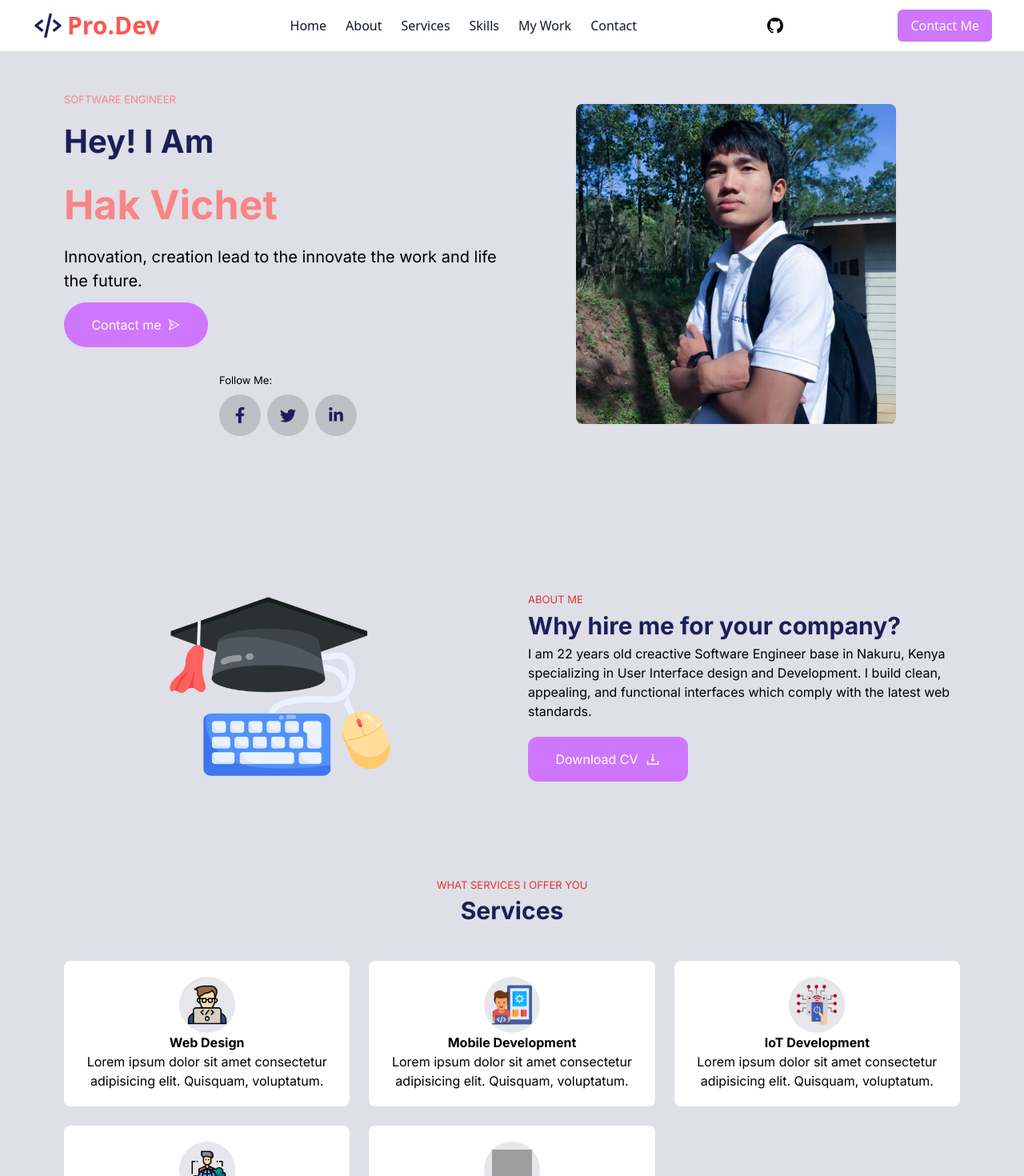
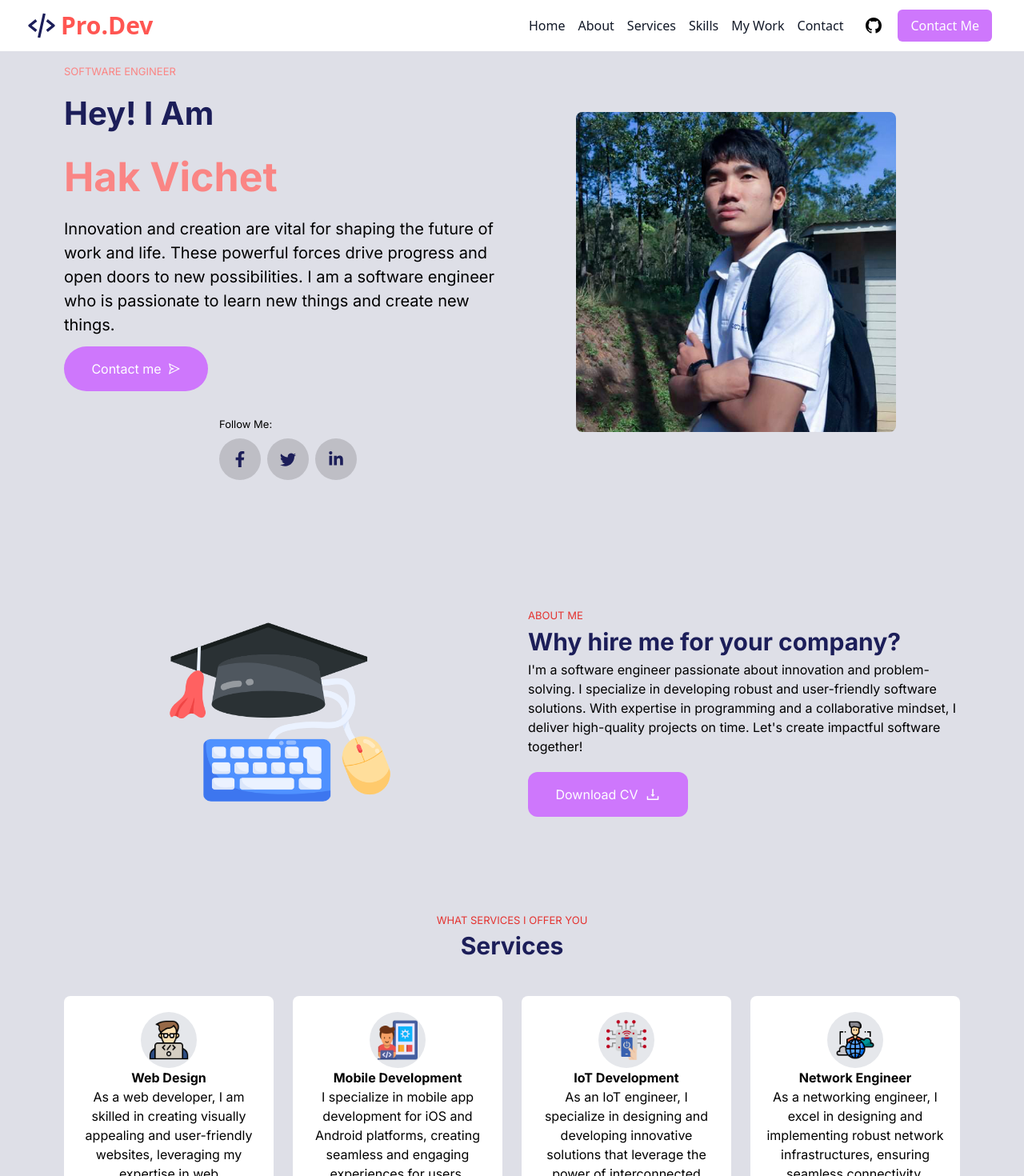
Before and after one commit to Hak-Vichet/final-porfolio, a Next.js app: page / in a window 1280 px wide. Shown: the top 1470 px of the page at 80% size. Built offline with nearby package versions, Linux system fonts and the light colour scheme; grey boxes are pictures that could not be loaded.

Commit message:
push code

```diff
--- a/app/components/AboutMe.tsx
+++ b/app/components/AboutMe.tsx
@@ -6,8 +6,8 @@ import { AiOutlineDownload } from "react-icons/ai";
 export default function AboutMe() {
   return (
     <>
-      <div className="w-full h-auto mt-20">
-        <div className="flex lg:flex-row md:flex-col sm:flex-col md:items-center justify-between md:gap-10">
+      <section id="about" className="w-full h-auto mt-20">
+        <div className="flex lg:flex-row md:flex-col flex-col md:items-center sm:items-center sm:gap-10 justify-between md:gap-10">
           <div className="flex w-1/2 h-full items-center justify-center">
             <div className="flex h-[200px] items-center justify-center">
               <img
@@ -18,27 +18,33 @@ export default function AboutMe() {
             </div>
           </div>
           <div className="w-1/2">
-            <div className='flex flex-col gap-5'>
-              <div className=''>
-                <p className='red-text'>ABOUT ME</p>
-                <h1 className='title'>Why hire me for your company?</h1>
-                <p className=''>
-                  I am 22 years old creactive Software Engineer base in Nakuru,
-                  Kenya specializing in User Interface design and Development. I
-                  build clean, appealing, and functional interfaces which comply
-                  with the latest web standards.
+            <div className="flex flex-col gap-5">
+              <div className="">
+                <p className="red-text">ABOUT ME</p>
+                <h1 className="title">Why hire me for your company?</h1>
+                <p className="">
+                  I'm a software engineer passionate about innovation and
+                  problem-solving. I specialize in developing robust and
+                  user-friendly software solutions. With expertise in
+                  programming and a collaborative mindset, I deliver
+                  high-quality projects on time. Let's create impactful software
+                  together!
                 </p>
               </div>
               <div className="w-[200px]">
-                <div className="flex flex-row gap-2 items-center justify-center bg-[#ce77fc] hover:bg-[#fa8584] text-white rounded-xl px-4 py-4 cursor-pointer">
+                <a
+                  href="/hakvichet-cv.pdf"
+                  className="flex flex-row gap-2 items-center justify-center bg-[#ce77fc] hover:bg-[#fa8584] text-white rounded-xl px-4 py-4 cursor-pointer"
+                  download
+                >
                   <p>Download CV</p>
                   <AiOutlineDownload size={20} />
-                </div>
+                </a>
               </div>
             </div>
           </div>
         </div>
-      </div>
+      </section>
     </>
   );
 }
--- a/app/components/ContactMe.tsx
+++ b/app/components/ContactMe.tsx
@@ -4,12 +4,12 @@ import { LuPhone } from "react-icons/lu";
 export default function ContactMe() {
   return (
     <>
-      <div className="w-full h-auto mt-20 mb-10">
+      <section id="contact" className="w-full h-auto mt-20 mb-20">
         <div className="flex flex-col items-center">
           <p className='red-text'>I want to hear from you</p>
           <h1 className="title">Contact Me</h1>
         </div>
-        <div className="flex flex-row h-full mt-10">
+        <div className="flex lg:flex-row md:flex-col flex-col md:items-center sm:items-center sm:gap-10 justify-between md:gap-10 mt-10">
           <div className="w-1/2">
             <div className="grid grid-cols-1 md:grid-cols-2 lg:grid-cols-2 gap-4">
               <div className="flex flex-row gap-2 items-center justify-center">
@@ -76,7 +76,7 @@ export default function ContactMe() {
             </div>
           </div>
         </div>
-      </div>
+      </section>
     </>
   );
 }
--- a/app/components/Hero.tsx
+++ b/app/components/Hero.tsx
@@ -9,8 +9,8 @@ import { FaLinkedinIn } from "react-icons/fa";
 export default function Hero() {
   return (
     <>
-      <div className="w-full h-auto">
-        <div className="flex flex-row lg:flex-row md:flex-col md:items-center sm:flex-col sm:items-center h-full py-20">
+      <section id="home" className="w-full h-screen sm:h-auto">
+        <div className="flex flex-col lg:flex-row md:flex-col md:items-center sm:items-center py-20">
           <div className="w-1/2 flex flex-col justify-center items-center">
             <div className="flex flex-col gap-3">
               <h1 className="text-[13px] text-[#fa8584]">SOFTWARE ENGINEER</h1>
@@ -21,8 +21,10 @@ export default function Hero() {
                 Hak Vichet
               </h2>
               <p className="text-[20px]">
-                Innovation, creation lead to the innovate the work and life the
-                future.
+                Innovation and creation are vital for shaping the future of work
+                and life. These powerful forces drive progress and open doors to
+                new possibilities. I am a software engineer who is passionate to
+                learn new things and create new things.
               </p>
               <div className="w-[180px]">
                 <div className="flex flex-row gap-2 items-center justify-center bg-[#ce77fc] hover:bg-[#fa8584] text-white rounded-full px-4 py-4 cursor-pointer">
@@ -35,19 +37,19 @@ export default function Hero() {
               <p className="text-[13px]">Follow Me:</p>
               <div className="flex flex-row gap-2">
                 <Link
-                  href="facebook.com"
+                  href="https://www.facebook.com/"
                   className=" bg-[#bebec5] p-4 rounded-full"
                 >
                   <FaFacebookF size={20} color="#1c1e59" className="" />
                 </Link>
                 <Link
-                  href="facebook.com"
+                  href=""
                   className=" bg-[#bebec5] p-4 rounded-full"
                 >
                   <BsTwitter size={20} color="#1c1e59" className="" />
                 </Link>
                 <Link
-                  href="facebook.com"
+                  href=""
                   className=" bg-[#bebec5] p-4 rounded-full"
                 >
                   <FaLinkedinIn size={20} color="#1c1e59" className="" />
@@ -65,7 +67,7 @@ export default function Hero() {
             </div>
           </div>
         </div>
-      </div>
+      </section>
     </>
   );
 }
--- a/app/components/MyWorks.tsx
+++ b/app/components/MyWorks.tsx
@@ -40,7 +40,7 @@ export default function MyWork() {
   ];
   return (
     <>
-      <div className="w-full  mt-20 mb-10">
+      <section id="work" className="w-full  mt-20 mb-10">
         <div className="flex flex-col gap-2 items-center">
           <p className="red-text">CHECK OUT MY RECENT PROJECTS</p>
           <h1 className="title">MY WORK</h1>
@@ -82,7 +82,7 @@ export default function MyWork() {
             </div>
           ))}
         </div>
-      </div>
+      </section>
     </>
   );
 }
--- a/app/components/Navbar.tsx
+++ b/app/components/Navbar.tsx
@@ -14,7 +14,7 @@ export default function Navbar() {
   ];
   return (
     <>
-      <div className=" w-full bg-white fixed top-0">
+      <div className=" w-full bg-white fixed top-0 z-[999]">
         <div className="flex flex-row justify-between items-center mx-10">
           <div className="flex flex-row gap-1 items-center">
             <BiCodeAlt className="w-[40px] h-[40px] text-[#1c1e59]" />
--- a/app/components/Services.tsx
+++ b/app/components/Services.tsx
@@ -7,41 +7,35 @@ export default function Services() {
     {
       title: "Web Design",
       description:
-        "Lorem ipsum dolor sit amet consectetur adipisicing elit. Quisquam, voluptatum.",
+        "As a web developer, I am skilled in creating visually appealing and user-friendly websites, leveraging my expertise in web development to enhance online experiences.",
       src: "/coding.png",
     },
     {
       title: "Mobile Development",
       description:
-        "Lorem ipsum dolor sit amet consectetur adipisicing elit. Quisquam, voluptatum.",
+        "I specialize in mobile app development for iOS and Android platforms, creating seamless and engaging experiences for users.",
       src: "/mobile.png",
     },
     {
       title: "IoT Development",
       description:
-        "Lorem ipsum dolor sit amet consectetur adipisicing elit. Quisquam, voluptatum.",
+        "As an IoT engineer, I specialize in designing and developing innovative solutions that leverage the power of interconnected devices, enabling smart and efficient systems.",
       src: "/iot.png",
     },
     {
       title: "Network Engineer",
       description:
-        "Lorem ipsum dolor sit amet consectetur adipisicing elit. Quisquam, voluptatum.",
+        "As a networking engineer, I excel in designing and implementing robust network infrastructures, ensuring seamless connectivity, security, and optimal performance for businesses.",
       src: "networking.png",
-    },
-    {
-      title: "Digital Marketing",
-      description:
-        "Lorem ipsum dolor sit amet consectetur adipisicing elit. Quisquam, voluptatum.",
-      src: "fas fa-bullhorn",
     },
   ];
   return (
     <>
-      <div className="w-full h-auto mt-20 py-10">
+      <section id="services" className="w-full h-auto mt-20 py-10">
         <div className="flex flex-col items-center">
           <h1 className="red-text">WHAT SERVICES I OFFER YOU</h1>
           <h1 className="title">Services</h1>
-          <div className="grid grid-cols-1 md:grid-cols-2 lg:grid-cols-3 gap-6 mt-10">
+          <div className="grid grid-cols-1 md:grid-cols-3 lg:grid-cols-4 gap-6 mt-10">
             {servvices.map((service, index) => (
               <div
                 key={index}
@@ -62,7 +56,7 @@ export default function Services() {
             ))}
           </div>
         </div>
-      </div>
+      </section>
     </>
   );
 }
--- a/app/components/SkillBars.tsx
+++ b/app/components/SkillBars.tsx
@@ -37,7 +37,7 @@ export default function SkillBars() {
 
   return (
     <>
-      <div className="w-full h-auto mt-20 mb-10">
+      <section id="skills" className="w-full h-auto mt-20 mb-10">
         <div className="flex flex-col items-center">
           <h1 className="red-text">MY SKILL PROGRESS SO FAR</h1>
           <h1 className="title">My Skills</h1>
@@ -77,7 +77,7 @@ export default function SkillBars() {
             </div>
           </div>
         </div>
-      </div>
+      </section>
     </>
   );
 }
--- /dev/null
+++ b/app/components/navbar.tsx
@@ -0,0 +1,127 @@
+"use client";
+
+import { useState } from "react";
+import Link from "next/link";
+import { BiCodeAlt } from "react-icons/bi";
+import { BsGithub } from "react-icons/bs";
+
+const Navbar2 = () => {
+  const [isOpen, setIsOpen] = useState(false);
+
+  const toggleNavbar = () => {
+    setIsOpen(!isOpen);
+  };
+
+  const links = [
+    { label: "Home", href: "#home" },
+    { label: "About", href: "#about" },
+    { label: "Services", href: "#services" },
+    { label: "Skills", href: "#skills" },
+    { label: "My Work", href: "#work" },
+    { label: "Contact", href: "#contact" },
+  ];
+
+  return (
+    <nav className="w-full bg-white fixed top-0 z-[9999]">
+      <div className="max-w-8xl mx-auto px-4 sm:px-6 lg:px-8">
+        <div className="flex items-center justify-between h-16">
+          <div className="flex items-center">
+            <div className="flex-shrink-0">
+              <Link href="/" className="flex flex-row gap-1 items-center">
+                <BiCodeAlt className="w-[40px] h-[40px] text-[#1c1e59]" />
+                <h1 className="text-3xl font-bold text-[#ff5652]">Pro.Dev</h1>
+              </Link>
+            </div>
+          </div>
+          <div className="hidden md:block">
+            <div className="flex flex-row p-2">
+              {links.map((link, index) => (
+                <div
+                  key={index}
+                  className="flex px-2 items-center hover:bg-[#ff5652] rounded-lg"
+                >
+                  <Link href={link.href}>
+                    <p className="text-gray-900 ">{link.label}</p>
+                  </Link>
+                </div>
+              ))}
+
+              <div className="flex flex-row gap-5 items-center ml-5">
+                <Link href="https://github.com/Hak-Vichet">
+                  <BsGithub size={20} />
+                </Link>
+                <div className="py-2 px-4 text-white hover:text-blue-200 bg-[#ce77fc] rounded-md ">
+                  <div id="contact" className="cursor-pointer">
+                    Contact Me
+                  </div>
+                </div>
+              </div>
+            </div>
+          </div>
+          <div className="flex md:hidden">
+            <button
+              onClick={toggleNavbar}
+              type="button"
+              className="bg-[#1c1e59] inline-flex items-center justify-center p-2 rounded-md text-white hover:bg-gray-700 focus:outline-none focus:ring-2 focus:ring-offset-2 focus:ring-offset-gray-800 focus:ring-white"
+              aria-controls="mobile-menu"
+              aria-expanded="false"
+            >
+              <span className="sr-only">Open main menu</span>
+              {!isOpen ? (
+                <svg
+                  className="block h-6 w-6"
+                  xmlns="http://www.w3.org/2000/svg"
+                  fill="none"
+                  viewBox="0 0 24 24"
+                  stroke="currentColor"
+                  aria-hidden="true"
+                >
+                  <path
+                    strokeLinecap="round"
+                    strokeLinejoin="round"
+                    strokeWidth={2}
+                    d="M4 6h16M4 12h16M4 18h16"
+                  />
+                </svg>
+              ) : (
+                <svg
+                  className="block h-6 w-6"
+                  xmlns="http://www.w3.org/2000/svg"
+                  fill="none"
+                  viewBox="0 0 24 24"
+                  stroke="currentColor"
+                  aria-hidden="true"
+                >
+                  <path
+                    strokeLinecap="round"
+                    strokeLinejoin="round"
+                    strokeWidth={2}
+                    d="M6 18L18 6M6 6l12 12"
+                  />
+                </svg>
+              )}
+            </button>
+          </div>
+        </div>
+      </div>
+      {isOpen && (
+        <div className="md:hidden" id="mobile-menu">
+          <div className="px-2 pt-2 pb-3 space-y-1 sm:px-3">
+            {links.map((item, index) => (
+              <div
+                key={index}
+                className="flex p-3 hover:bg-[#ff5652] rounded-lg"
+              >
+                <Link href={item.href}>
+                  <p className="text-gray-900">{item.label}</p>
+                </Link>
+              </div>
+            ))}
+          </div>
+        </div>
+      )}
+    </nav>
+  );
+};
+
+export default Navbar2;
--- a/app/layout.tsx
+++ b/app/layout.tsx
@@ -1,12 +1,13 @@
-import Navbar from "./components/Navbar";
+// import Navbar from "./components/Navbar";
 import "./globals.css";
 import { Inter } from "next/font/google";
+import Navbar2 from "./components/navbar";
 
 const inter = Inter({ subsets: ["latin"] });
 
 export const metadata = {
-  title: "Create Next App",
-  description: "Generated by create next app",
+  title: "Hak Vichet-Portfolio",
+  description: "This is my portfolio website.",
 };
 
 export default function RootLayout({
@@ -17,7 +18,8 @@ export default function RootLayout({
   return (
     <html lang="en">
       <body>
-        <Navbar />
+        {/* <Navbar /> */}
+        <Navbar2 />
         <main className={inter.className}>{children}</main>
       </body>
     </html>
```
Also changed, not shown: 1 other file (tests, documents, lock files or other folders).
